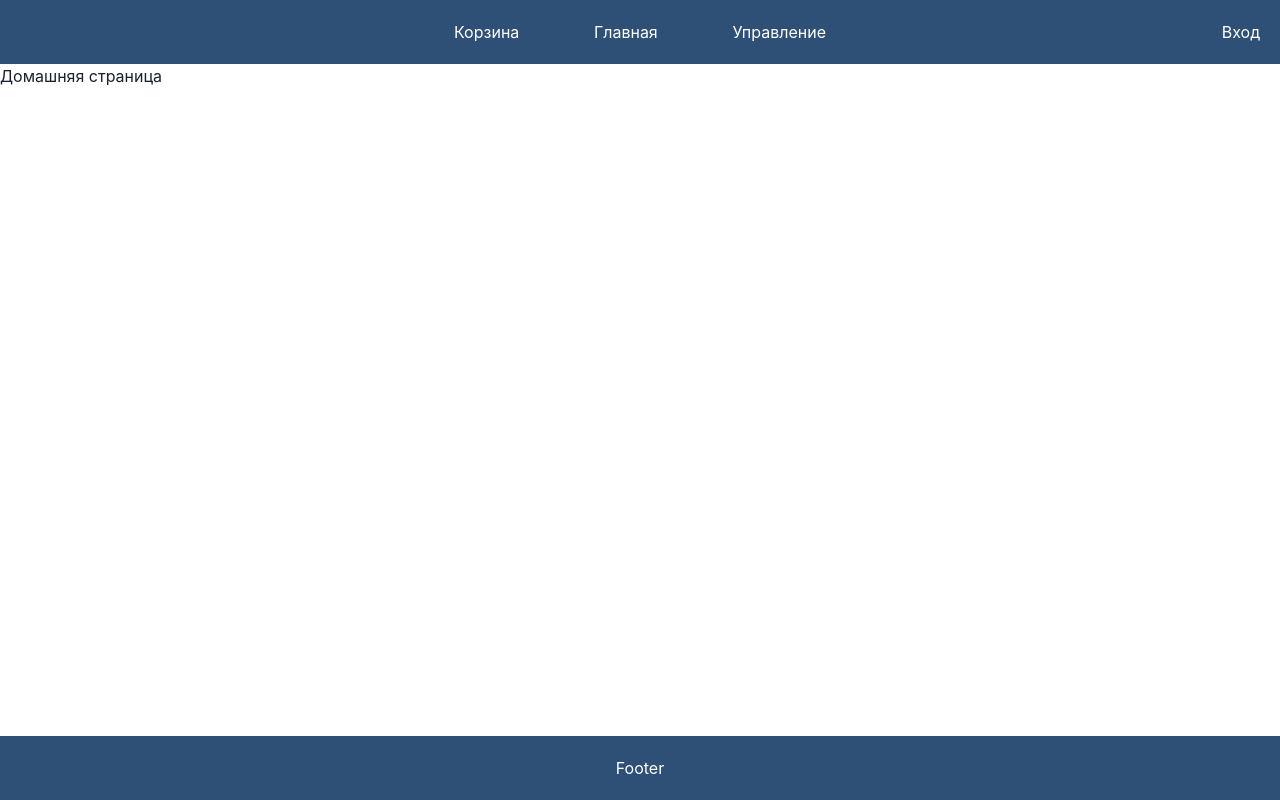
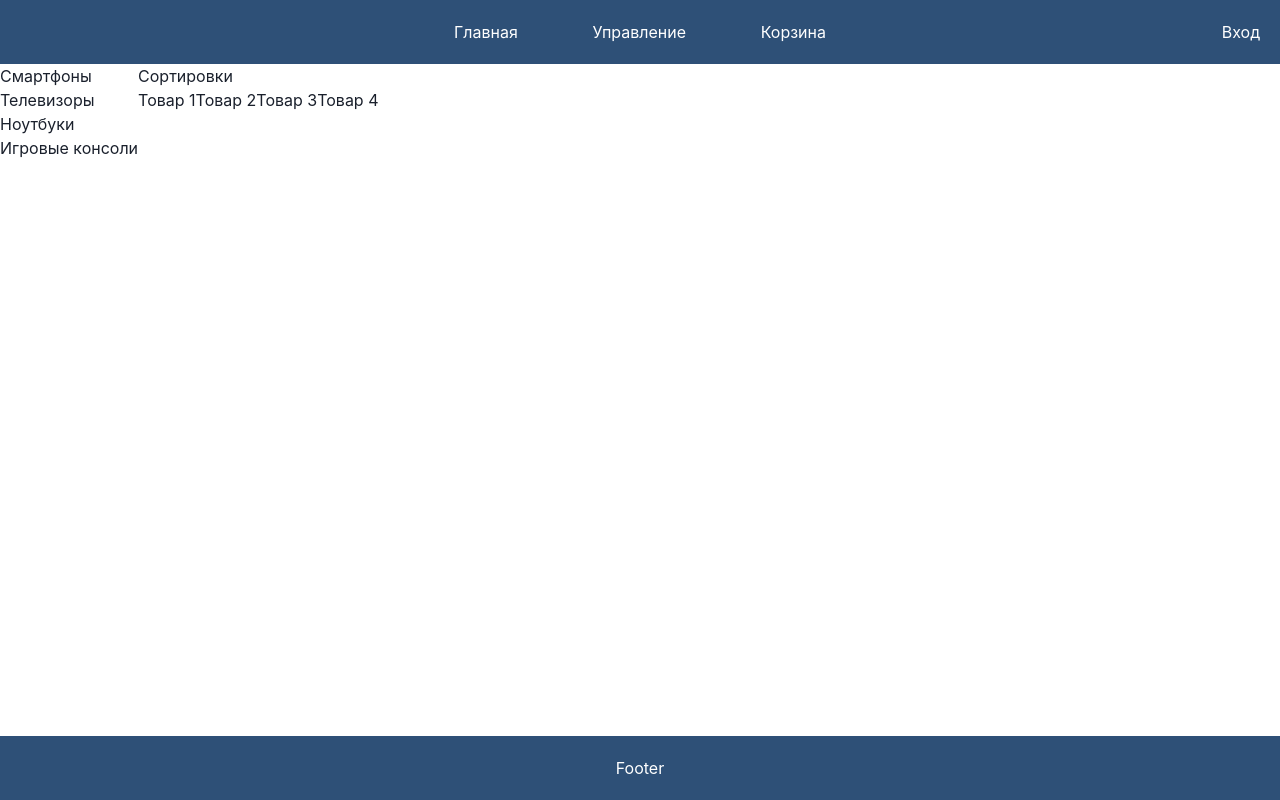
Before and after one commit to mamedbekovruslan/online-shop, a React (Vite) app: page / in a window 1280 px wide. Built offline with nearby package versions, Linux system fonts and the light colour scheme.

Commit message:
Базовая верстка главной страницы

```diff
--- a/src/components/header/header.jsx
+++ b/src/components/header/header.jsx
@@ -5,14 +5,14 @@ export const Header = () => {
   return (
     <Flex w="100%" justifyContent="center" bg="#2E5077" padding={5}>
       <Box w="30%" display="flex" justifyContent="space-between">
-        <Link to="/cart" style={{ color: "white" }}>
-          Корзина
-        </Link>
         <Link to="/" style={{ color: "white" }}>
           Главная
         </Link>
         <Link to="/manage-product" style={{ color: "white" }}>
           Управление
+        </Link>
+        <Link to="/cart" style={{ color: "white" }}>
+          Корзина
         </Link>
       </Box>
       <Box position="absolute" right="5">
--- a/src/pages/home/home.jsx
+++ b/src/pages/home/home.jsx
@@ -1,3 +1,23 @@
+import { Box, Flex, Text } from "@chakra-ui/react";
+
 export const Home = () => {
-  return <div>Домашняя страница</div>;
+  return (
+    <Flex>
+      <Box>
+        <Text>Смартфоны</Text>
+        <Text>Телевизоры</Text>
+        <Text>Ноутбуки</Text>
+        <Text>Игровые консоли</Text>
+      </Box>
+      <Box>
+        <Text>Сортировки</Text>
+        <Flex>
+          <Box>Товар 1</Box>
+          <Box>Товар 2</Box>
+          <Box>Товар 3</Box>
+          <Box>Товар 4</Box>
+        </Flex>
+      </Box>
+    </Flex>
+  );
 };
```
